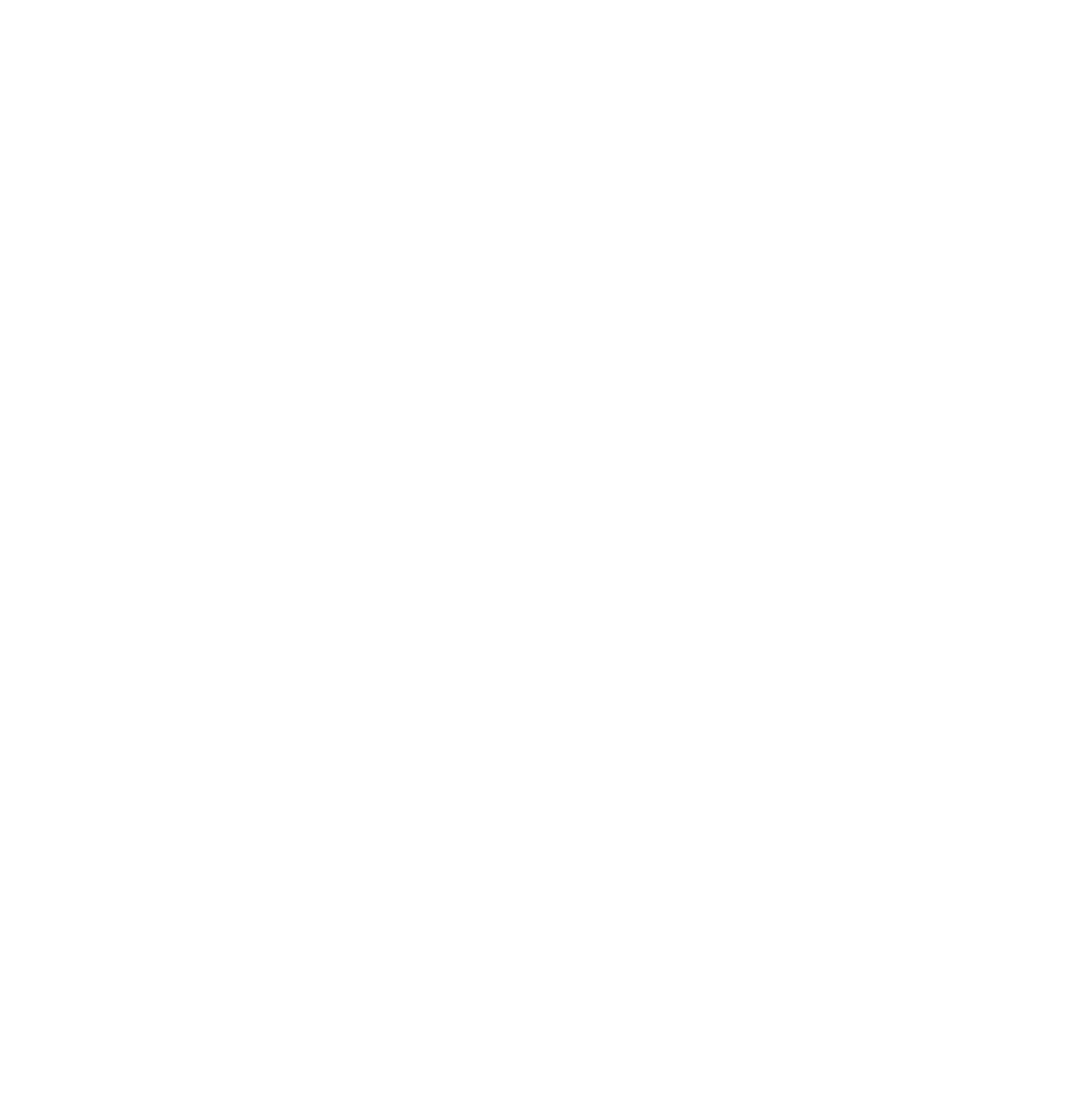
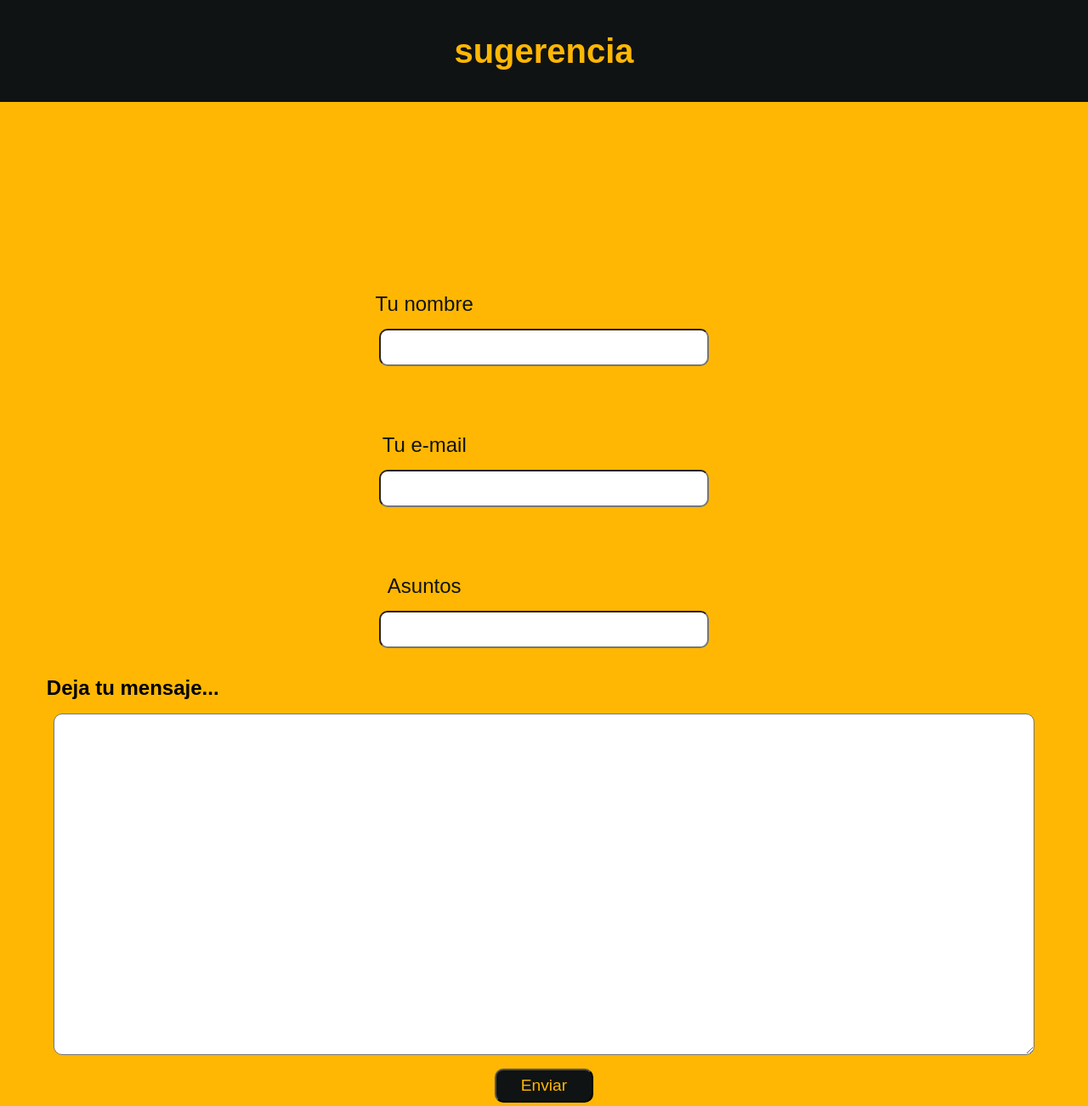
Before and after one commit to YarceJose/World-Hamburgeer2.0, a plain HTML site: page src/views/sugerencia.html in a window 1280 px wide. Shown: the whole page at 85% size. Before the commit the page ends 800 px from the top, so only its background shows below. Drawn offline with Linux system fonts and the light colour scheme.

Commit message:
Se realizo la vista de usuario en el perfil

```diff
--- a/src/css/style.css
+++ b/src/css/style.css
@@ -1,7 +1,7 @@
 * {
     margin: 0;
     padding: 0;
-    /*    outline: 1px solid red; */
+       outline: 1px solid red;
     font-family: "SUSE Mono", sans-serif;
     font-optical-sizing: auto;
     font-weight: weight;
@@ -158,27 +158,27 @@ header {
     border-radius: 12px;
     box-shadow: 0 4px 12px rgba(0, 0, 0, 0.2);
     background: #000;
-}
-
     .carrusel-contenedor {
-    min-width: 100%;
-    min-height: 100%;
+        width: 100%;
+        height: 100%;
         display: flex;
         transition: transform 0.5s ease-in-out;
-    object-fit: contain;
     }
 
     .carrusel-item {
         min-width: 100%;
-    min-height: 100%;
-}
-
-.carrusel-item img {
-    min-width: 100%;
-    min-height: 100%;
+        height: 100%;
+        display: flex;
+        justify-content: center;
+        img {
+            width: 100%;
+            height: 100%;
             border-radius: 12px;
             object-fit: contain;
         }
+    }
+}
+
 
 /* Botones */
 .btn {
@@ -304,18 +304,22 @@ header {
 .card:hover {
     box-shadow: 0 20px 25px -5px rgba(0, 0, 0, 0.726), 0 10px 10px -5px rgba(0, 0, 0, 0.836);
     border-color: rgba(124, 58, 237, 0.2);
+
     img {
         box-shadow: #FFB703 0px 0px 55px;
         border: #FFB703 2px solid;
         transform: translateY(-10px);
     }
-    span{
+
+    span {
         color: #FFB703;
     }
-    li{
+
+    li {
         color: #AC5C02;
     }
-    button{
+
+    button {
         background-color: #AC5C02;
         color: white;
         box-shadow: 0px 0px 5px rgb(0, 0, 0);
--- a/src/css/sugerencia.css
+++ b/src/css/sugerencia.css
@@ -0,0 +1,86 @@
+* {
+    margin: 0;
+    padding: 0;
+    /* outline: 1px solid red; */
+    font-family: "SUSE Mono", sans-serif;
+    font-optical-sizing: auto;
+    font-weight: weight;
+    font-style: normal;
+
+}
+
+body {
+    background-color: #FFB703;
+}
+
+header {
+    width: 100%;
+    height: 15vh;
+    background-color: #101313;
+    display: flex;
+    justify-content: center;
+    align-items: center;
+
+    strong {
+        font-size: 2.5rem;
+        color: #FFB703;
+    }
+}
+
+.formulario-sugerencia {
+    display: flex;
+    justify-content: center;
+    align-items: center;
+    flex-direction: column;
+    position: relative;
+    top: 20vh;
+    left: 0;
+
+    .label {
+        font-size: 1.5rem;
+        color: #101313;
+        margin-top: 8vh;
+        position: relative;
+        left: -11%;
+    }
+
+    input {
+        width: 30%;
+        height: 5vh;
+        border-radius: 10px;
+        margin: 15px;
+
+    }
+
+    article {
+        min-width: 90%;
+        margin: 18px;
+        display: flex;
+        align-items: center;
+        flex-direction: column;
+    }
+
+    h2 {
+        position: relative;
+        left: -42%;
+    }
+
+    textarea {
+        width: 100%;
+        height: 50vh;
+        border-radius: 10px;
+        margin-top: 2vh;
+        font-size: 2rem;
+    }
+
+    button {
+        width: 10%;
+        height: 5vh;
+        border-radius: 10px;
+        margin-top: 2vh;
+        background-color: #101313;
+        color: #FFB703;
+        font-size: 1.2rem;
+        cursor: pointer;
+    }
+}
--- /dev/null
+++ b/src/css/usuario.css
@@ -0,0 +1,92 @@
+* {
+    margin: 0;
+    padding: 0;
+    /* outline: 1px solid red; */
+    font-family: "SUSE Mono", sans-serif;
+    font-optical-sizing: auto;
+    font-weight: weight;
+    font-style: normal;
+
+}
+
+body {
+    background-color: #E9E294;
+}
+header {
+    width: 100%;
+    height: 15vh;
+    display: flex;
+    justify-content: center;
+    align-items: center;
+    background-color: #FFB703;
+    strong {
+        font-size: 2.5rem;
+    }
+}
+nav {
+    width: 100%;
+    height: 8vh;
+    background-color: #000000;
+    display: flex;
+    align-items: center;
+    justify-content: center;
+    h2{
+        font-size: 1.5rem;
+        color: #ffffff;
+    }
+}
+.info-usuario{
+    width: 90%;
+    height: 55vh;
+    display: flex;
+    /* align-items: center; */
+    justify-content: center;
+    gap: 2rem;
+    background-color: #FB8500;
+    border-radius: 30px;
+    position: relative;
+    left: 5%;
+    top: 20vh;
+
+    img{
+        width: 15%;
+        height: 20vh;
+        border-radius: 50%;
+        position: relative;
+        left: -35%;
+        top: 15% ;
+        outline: 1px solid #000000;
+    }
+    i{
+        width: 3%;
+        height: 5vh;
+        display: flex;
+        justify-content: center;
+        align-items: center;
+        position: absolute;
+        top: 40%;
+        left: 19%;
+        background-color: #FB8500;
+        outline: 1px solid #000000;
+        cursor: pointer;
+        border-radius: 100%;
+    }
+    strong{
+        font-size: 1.5rem;
+        color: #000000;
+        position: absolute;
+        top: 40%;
+        left: 25%;
+    }
+    div{
+        position: absolute;
+        top: 55%;
+        left: 25%;
+    }
+    h3{
+        font-size: 1.2rem;
+        color: #7a4202;
+        display: flex;
+        flex-direction: column;
+    }
+}
--- a/src/js/script.js
+++ b/src/js/script.js
@@ -46,3 +46,7 @@ function menu() {
 function login() {
   window.location.href = "/src/views/login.html";
 }
+/* Funcion de redireccion  */
+function sugerencias() {
+  window.location.href = "/src/views/usuario.html";
+}
--- a/src/views/sugerencia.html
+++ b/src/views/sugerencia.html
@@ -0,0 +1,33 @@
+<!DOCTYPE html>
+<html lang="en">
+
+<head>
+    <meta charset="UTF-8">
+    <meta name="viewport" content="width=device-width, initial-scale=1.0">
+    <link rel="stylesheet" href="/src/css/sugerencia.css">
+    <link rel="shortcut icon" href="/src/img/ChatGPT Image 25 sept 2025, 21_37_07.png" type="image/x-icon">
+    <link rel="stylesheet" href="https://cdnjs.cloudflare.com/ajax/libs/font-awesome/6.4.0/css/all.min.css">
+    <!-- pagina de donde vienen los iconos -->
+    <title>World Hamburguer</title>
+</head>
+
+<body>
+    <header>
+        <strong>sugerencia</strong>
+    </header>
+    <section class="formulario-sugerencia">
+        <label class="label" for="name">Tu nombre</label>
+        <input id="name" name="name" type="text">
+        <label class="label" for="">Tu e-mail</label>
+        <input id="email" name="email" type="text">
+        <label class="label" for="asunto">Asuntos</label>
+        <input id="asunto" name="asunto" type="text">
+        <article>
+            <h2>Deja tu mensaje...</h2>
+            <textarea name="" id=""></textarea>
+            <button>Enviar</button>
+        </article>
+    </section>
+</body>
+
+</html>
```
Also changed, not shown: src/views/sedes.html (added, +11 -0 lines), src/views/usuario.html (added, +33 -0 lines), src/css/sedes.css (added), src/img/7dd749ba968cd0f2716d988a592f461e.jpg (added). Lines whose indentation alone changed are shown as unchanged.
